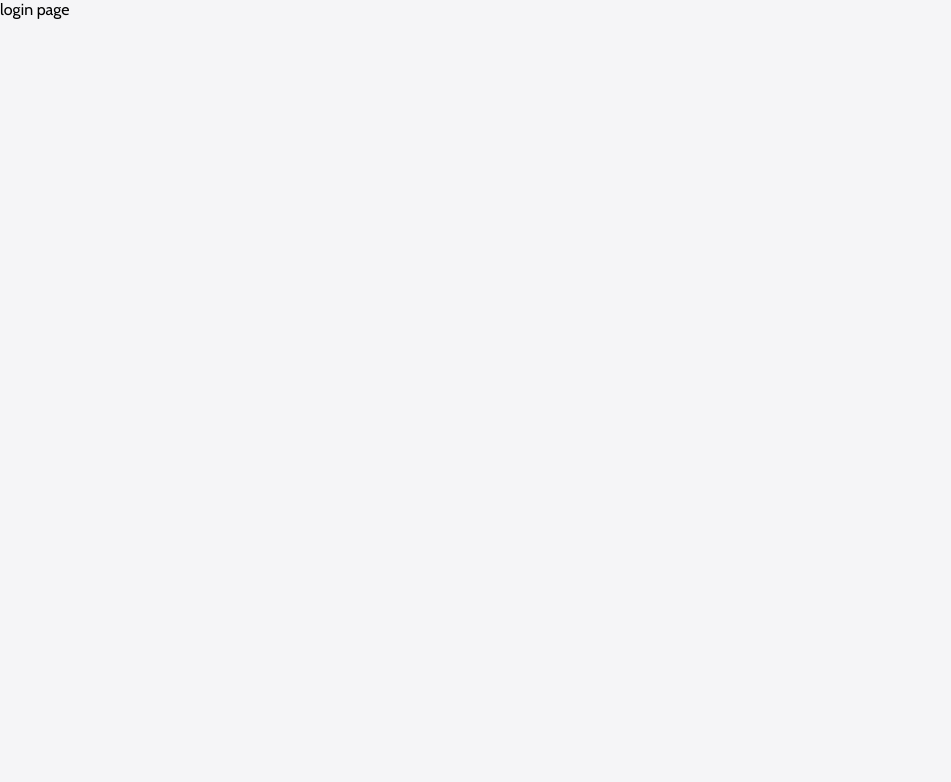
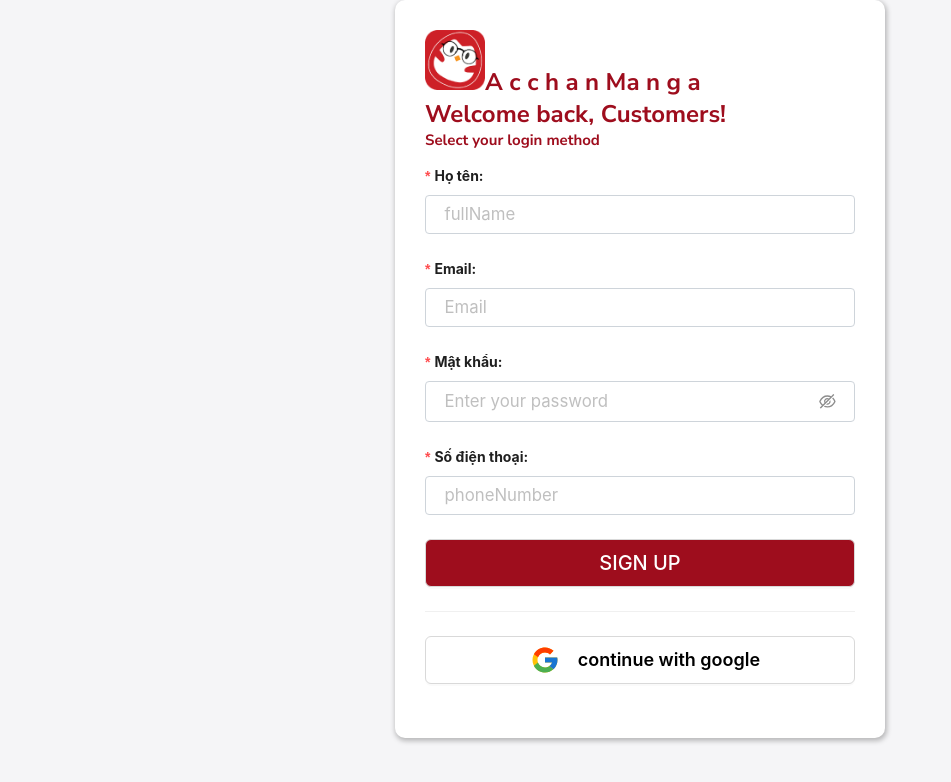
Before and after one commit to jeocamrank/bookstore, a React (Vite) app: page /login in a window 1280 px wide. Shown: the top 782 px of the page, without its empty margins (0-951 px from the left). Built offline with nearby package versions, Linux system fonts and the light colour scheme.

Commit message:
done register form

```diff
--- a/src/App.jsx
+++ b/src/App.jsx
@@ -8,6 +8,7 @@
 import BookPage from "./pages/book/index.jsx";
 import Home from "./components/Home/index.jsx";
 import './styles/reset.scss';
+import RegisterPage from "./pages/register/index.jsx";
 
 const Layout = () => {
   return (
@@ -43,6 +44,11 @@
       element: <LoginPage />,
       errorElement: <div>LOL error not found</div>,
     },
+    {
+      path: "/register",
+      element: <RegisterPage />,
+      errorElement: <div>LOL error not found</div>,
+    },
   ]);
 
   return (
--- a/src/pages/register/index.jsx
+++ b/src/pages/register/index.jsx
@@ -1,9 +1,112 @@
-const LoginPage = () => {
-    return (
-        <>
-        login page
-        </>
-    )
-}
+import React, { useState } from "react";
+import logo from "../../assets/picture/fahasa_logo.png";
+import { Button, Form, Input, Divider, message, notification } from "antd";
+import { EyeInvisibleOutlined, EyeTwoTone } from "@ant-design/icons";
+import { FcGoogle } from "react-icons/fc";
+import { Link, useNavigate } from "react-router-dom";
+import "./register.scss";
 
-export default LoginPage;
+const RegisterPage = () => {
+  const navigate = useNavigate();
+  const [isSubmit, setIsSubmit] = useState(false);
+
+  const onFinish = (values) => {
+    console.log("Received values of form: ", values);
+  };
+
+  return (
+    <div className="ac-register_form">
+      <div className="ac-register_form_content">
+        <div className="register-form-window custom-shadow">
+          <div>
+            <div>
+              <img src={logo} alt="" />A c c h a n Ma n g a
+            </div>
+            <div>
+              <p>Welcome back, Customers!</p>
+              <p className="last">Select your login method</p>
+            </div>
+          </div>
+          <div className="register-form-window_content">
+            <Form
+              name="basic"
+              onFinish={onFinish}
+              autoComplete="off"
+              layout="vertical"
+            >
+              <Form.Item
+                label="Họ tên:"
+                name="fullName"
+                rules={[
+                  { required: true, message: "Họ và tên không được để trống" },
+                ]}
+              >
+                <Input className="custom-input" placeholder="fullName" />
+              </Form.Item>
+
+              <Form.Item
+                label="Email:"
+                name="email"
+                rules={[
+                  { required: true, message: "Email không được để trống" },
+                ]}
+              >
+                <Input className="custom-input" placeholder="Email" />
+              </Form.Item>
+
+              <Form.Item
+                label="Mật khẩu:"
+                name="password"
+                rules={[
+                  { required: true, message: "Mật khẩu không được để trống" },
+                ]}
+              >
+                <Input.Password
+                  className="custom-input"
+                  placeholder="Enter your password"
+                  iconRender={(visible) =>
+                    visible ? <EyeTwoTone /> : <EyeInvisibleOutlined />
+                  }
+                />
+              </Form.Item>
+
+              <Form.Item
+                label="Số điện thoại:"
+                name="phone"
+                rules={[
+                  { required: true, message: "Họ và tên không được để trống" },
+                ]}
+              >
+                <Input className="custom-input" placeholder="phoneNumber" />
+              </Form.Item>
+
+              <Form.Item>
+                <Button
+                  className="custom-register-button"
+                  htmlType="submit"
+                  loading={isSubmit}
+                >
+                  SIGN UP
+                </Button>
+              </Form.Item>
+
+              <Divider />
+
+              <Form.Item>
+                <Button
+                  className="register-google"
+                  // htmlType="submit"
+                  // loading={isSubmit}
+                >
+                  <FcGoogle className="google-icon"/>continue with google
+                </Button>
+              </Form.Item>
+            </Form>
+          </div>
+        </div>
+      </div>
+    </div>
+  );
+};
+
+export default RegisterPage;
--- a/src/pages/register/register.scss
+++ b/src/pages/register/register.scss
@@ -0,0 +1,69 @@
+.ac-register_form {
+  .ac-register_form_content {
+    display: flex;
+    justify-content: center;
+    width: 1260px;
+    margin-left: auto;
+    margin-right: auto;
+    .register-form-window {
+      color: #9E0D1D;
+      width: 430px;
+      font-size: 24px;
+      font-weight: 650;
+      padding: 30px;
+      box-shadow: 1px 2px 5px 1px rgba(0, 0, 0, 0.25);
+      background: white;
+      border-radius: 10px;
+
+      & img {
+        width: 60px;
+      }
+
+      .last {
+        font-size: 15px;
+      }
+
+      &_content {
+        margin-top: 15px;
+        .custom-input {
+          width: 100%;
+          line-height: 1.5;
+          font-size: 1.2em;
+          padding: .375rem 1.1em;
+          border: 1px solid #ced4da;
+          border-radius: .25rem;
+          box-sizing: border-box;
+        }
+
+        .custom-register-button {
+          display: flex;
+          justify-content: center;
+          align-items: center;
+          width: 100%;
+          background-color: #9E0D1D;
+          font-weight: 500;
+          color: white;
+          font-size: 20px;
+          padding: 23px;
+        }
+
+        .register-google {
+          display: flex;
+          justify-content: center;
+          align-items: center;
+          width: 100%;
+          background-color: white;
+          font-weight: 600;
+          color: black;
+          font-size: 18px;
+          padding: 23px;
+        }
+
+        .google-icon {
+          font-size: 30px;
+          padding: 10px;
+        }
+      }
+    }
+  }
+}
--- a/src/styles/reset.scss
+++ b/src/styles/reset.scss
@@ -1,4 +1,4 @@
-@import url('https://fonts.googleapis.com/css2?family=Cabin:ital,wght@0,400..700;1,400..700&display=swap');
+@import url('https://fonts.googleapis.com/css2?family=Nunito+Sans:ital,opsz,wght@0,6..12,200..1000;1,6..12,200..1000&display=swap');
 
 *,
 *::before,
@@ -8,6 +8,6 @@
 }
 
 body {
-    font-family: "Cabin", sans-serif;
+    font-family: "Nunito Sans", sans-serif;
     background: #f5f5f7;
 }
```
Also changed, not shown: src/pages/login/index.jsx (+11 -0 lines).
